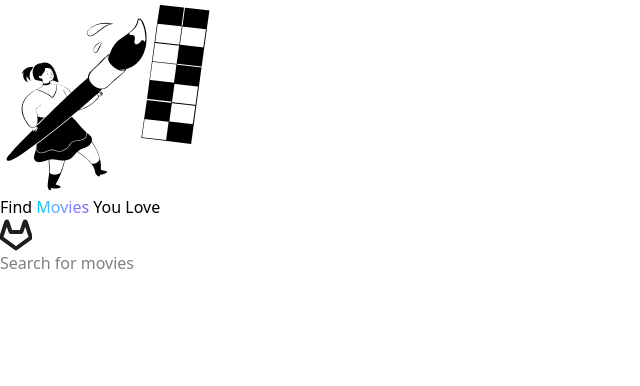
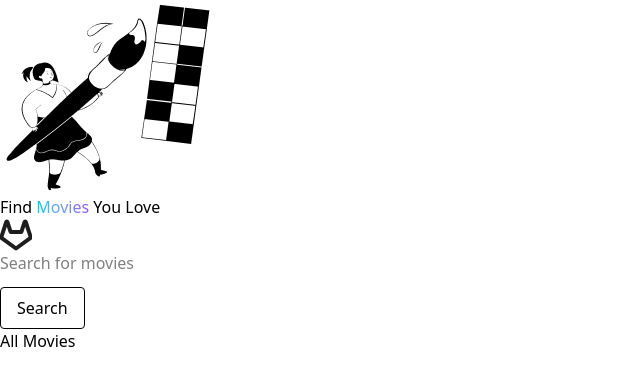
Before and after one commit to Tut314/Task_Manager, a React (Vite) app: page / in a window 1280 px wide. Shown: the top 386 px of the page, without its empty margins (0-640 px from the left). Built offline with nearby package versions, Linux system fonts and the light colour scheme.

Commit message:
add movie api

```diff
--- a/src/App.jsx
+++ b/src/App.jsx
@@ -1,7 +1,61 @@
-import React, { useState } from 'react'
+import React, { useEffect, useState } from 'react'
 import Search from './components/Search'
+
+const API_BASE_URL = "https://itunes.apple.com/search";
+
+const API_OPTIONS = {
+  method: 'GET',
+  headers:{
+    accept: 'application/json',
+  }
+}
+
 const App = () => {
   const [searchTerm, setSearchTerm] = useState('')
+  const [movies, setMovies] = useState([]);
+  const [errorMessage, setErrorMessage] = useState(null);
+
+  const fetchMovies = async () => {
+    const term = searchTerm.trim();
+    if (!term) {
+      setMovies([]);
+      setErrorMessage(null);
+      return;
+    }
+
+    try {
+      setErrorMessage(null);
+
+      const params = new URLSearchParams({
+        term: searchTerm.trim(),
+        limit: "20",
+      });
+
+      const endpoint = `${API_BASE_URL}?${params.toString()}`;
+      console.log("Request:", endpoint);
+
+      const res = await fetch(endpoint, API_OPTIONS);
+      if (!res.ok) throw new Error(`HTTP ${res.status}`);
+
+      const data = await res.json();
+      console.log("Result count:", data.resultCount);
+      setMovies(data.results || []);
+    } catch (err) {
+      console.error("Error fetching movies:", err);
+      setMovies([]);
+      setErrorMessage("Failed to fetch movies. Please try again later.");
+    }
+  };
+
+
+
+
+
+
+
+  useEffect(() => {
+
+  },[]);
 
   return (
     <main>
@@ -17,9 +71,26 @@ const App = () => {
             Find <span className="text-gradient">Movies
 </span> You Love
           </h1>
+
+
+          <Search searchTerm = {searchTerm} setSearchTerm={setSearchTerm}/>
+          <button onClick={fetchMovies} className="mt-3 px-4 py-2 border rounded">
+            Search
+          </button>
         </header>
 
-        <Search searchTerm = {searchTerm} setSearchTerm={setSearchTerm}/>
+        <section className = "all-movies">
+          <h2>All Movies</h2>
+
+          {errorMessage && <p className="text-red-500">{errorMessage}</p>}
+          <ul className="mt-3 grid gap-2">
+            {movies.map((m) => (
+              <li key={m.trackId} className="border rounded p-2">
+                {m.trackName}
+              </li>
+            ))}
+          </ul>
+        </section>
 
         <h1>{searchTerm}</h1>
       </div>
```
